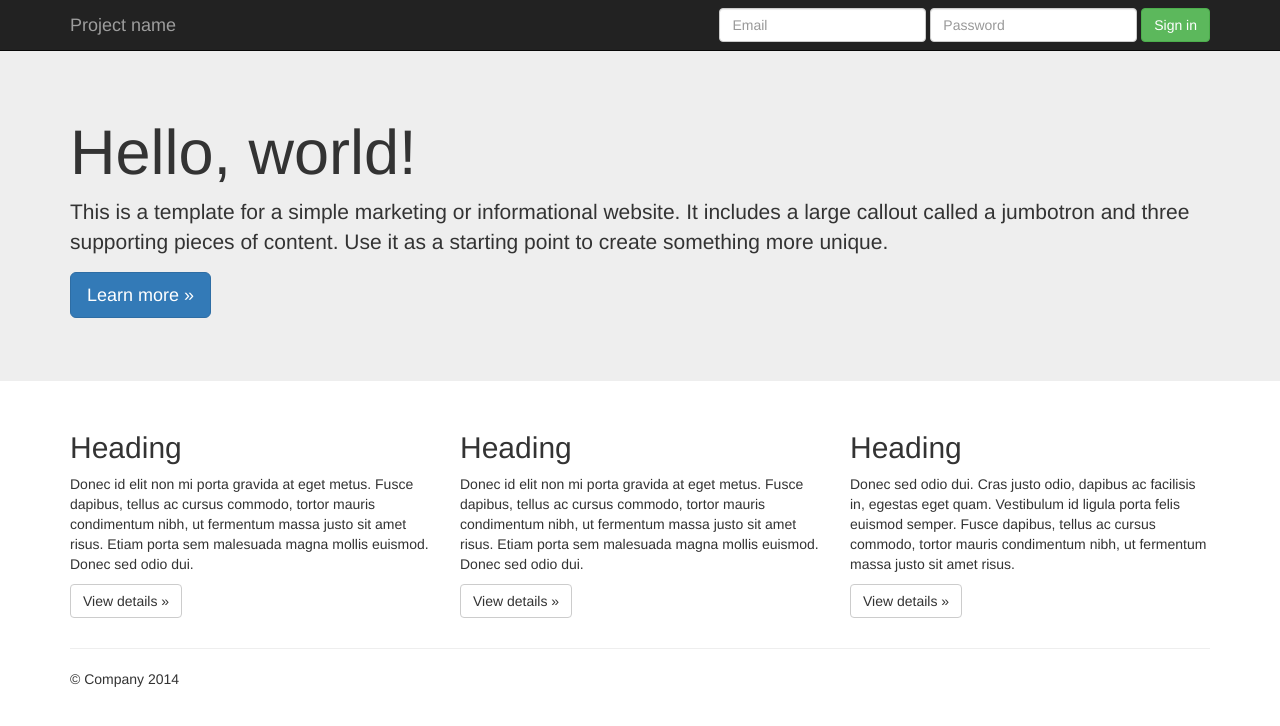
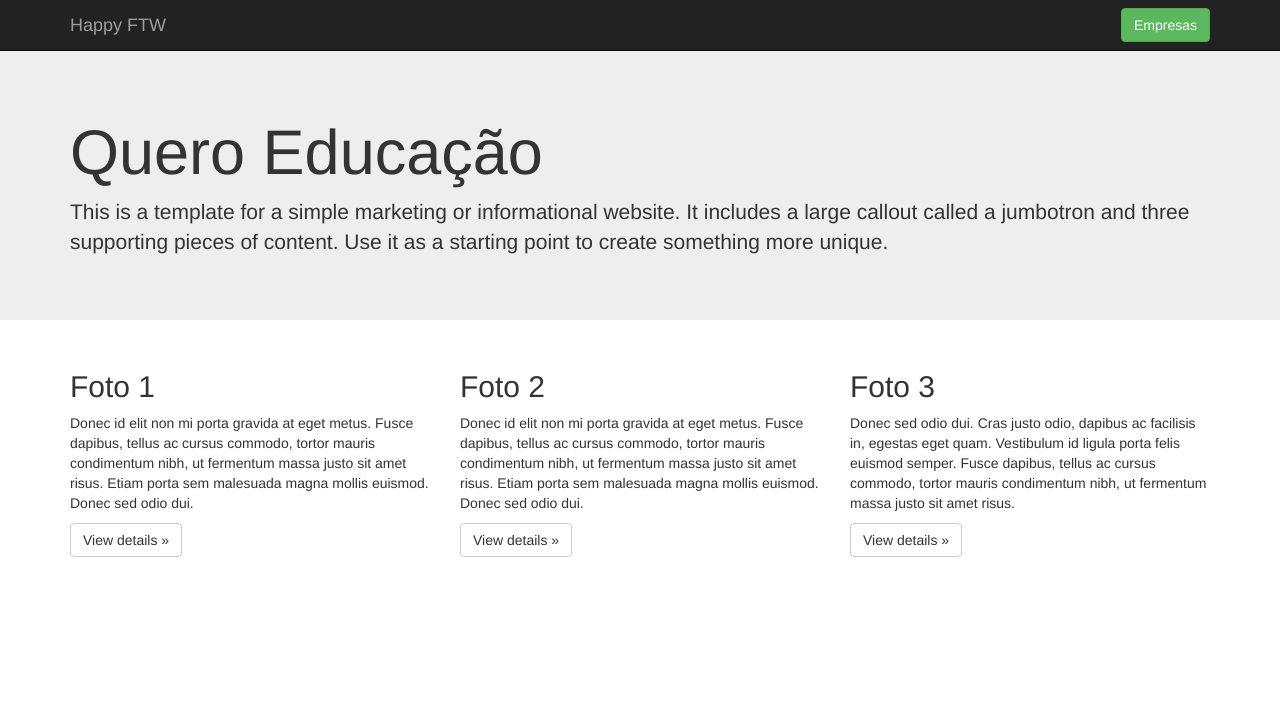
Before and after one commit to eferrares/codeinquero, a Django app: page / in a window 1280 px wide. Shown: the top 726 px of the page. Run offline with Django 3.2, Linux system fonts and the light colour scheme; some libraries are stand-ins or nearby versions.

Commit message:
initial template

```diff
--- a/base/templates/_layouts/base.html
+++ b/base/templates/_layouts/base.html
@@ -56,18 +56,6 @@
     {% block content %}{% endblock %}
   </div>
 
-  <footer>
-    {% block footer %}
-    <div class="container">
-      <hr>
-      <p>&copy; Company 2014</p>
-    </div>
-    {% endblock footer %}
-  </footer>
-
-
-  <!-- JavaScript at the bottom for fast page loading -->
-
   <!-- Grab Google CDN's jQuery, with a protocol relative URL; fall back to local if offline -->
   {% block cdn_js %}
   <script src="//ajax.googleapis.com/ajax/libs/jquery/2.1.1/jquery.min.js"></script>
--- a/base/templates/base/home.html
+++ b/base/templates/base/home.html
@@ -14,8 +14,6 @@ body {
 {% block page_title %}Your Site - Home{% endblock %}
 {% block page_class %}home-page{% endblock %}
 {% block content %}
-<!-- This code is taken from http://getbootstrap.com/examples/jumbotron/ -->
-
     <div class="navbar navbar-inverse navbar-fixed-top" role="navigation">
       <div class="container">
         <div class="navbar-header">
@@ -25,27 +23,20 @@ body {
             <span class="icon-bar"></span>
             <span class="icon-bar"></span>
           </button>
-          <a class="navbar-brand" href="#">Project name</a>
+          <a class="navbar-brand" href="#">Happy FTW</a>
         </div>
         <div class="navbar-collapse collapse">
           <form class="navbar-form navbar-right">
-            <div class="form-group">
-              <input type="text" placeholder="Email" class="form-control">
+            <a href="{% url 'enterprise_list' %}" class="btn btn-success">Empresas</a>
+          </form>
         </div>
-            <div class="form-group">
-              <input type="password" placeholder="Password" class="form-control">
-            </div>
-            <button type="submit" class="btn btn-success">Sign in</button>
-          </form>
-        </div><!--/.navbar-collapse -->
       </div>
     </div>
 
     <div class="jumbotron">
       <div class="container">
-        <h1>Hello, world!</h1>
+        <h1>Quero Educação</h1>
         <p>This is a template for a simple marketing or informational website. It includes a large callout called a jumbotron and three supporting pieces of content. Use it as a starting point to create something more unique.</p>
-        <p><a class="btn btn-primary btn-lg" role="button">Learn more »</a></p>
       </div>
     </div>
 
@@ -53,17 +44,17 @@ body {
       <!-- Example row of columns -->
       <div class="row">
         <div class="col-md-4">
-          <h2>Heading</h2>
+          <h2>Foto 1</h2>
           <p>Donec id elit non mi porta gravida at eget metus. Fusce dapibus, tellus ac cursus commodo, tortor mauris condimentum nibh, ut fermentum massa justo sit amet risus. Etiam porta sem malesuada magna mollis euismod. Donec sed odio dui. </p>
           <p><a class="btn btn-default" href="#" role="button">View details »</a></p>
         </div>
         <div class="col-md-4">
-          <h2>Heading</h2>
+          <h2>Foto 2</h2>
           <p>Donec id elit non mi porta gravida at eget metus. Fusce dapibus, tellus ac cursus commodo, tortor mauris condimentum nibh, ut fermentum massa justo sit amet risus. Etiam porta sem malesuada magna mollis euismod. Donec sed odio dui. </p>
           <p><a class="btn btn-default" href="#" role="button">View details »</a></p>
        </div>
         <div class="col-md-4">
-          <h2>Heading</h2>
+          <h2>Foto 3</h2>
           <p>Donec sed odio dui. Cras justo odio, dapibus ac facilisis in, egestas eget quam. Vestibulum id ligula porta felis euismod semper. Fusce dapibus, tellus ac cursus commodo, tortor mauris condimentum nibh, ut fermentum massa justo sit amet risus.</p>
           <p><a class="btn btn-default" href="#" role="button">View details »</a></p>
         </div>
--- a/base/urls.py
+++ b/base/urls.py
@@ -6,4 +6,5 @@ from . import views
 
 urlpatterns = [
     url(r'^$', views.home, name='home'),
+    url(r'^empresas$', views.enterprise_list, name='enterprise_list'),
 ]
--- a/base/views.py
+++ b/base/views.py
@@ -3,3 +3,8 @@ from django.shortcuts import render
 
 def home(request):
     return render(request, 'base/home.html')
+
+
+def enterprise_list(request):
+    context = {}
+    return render(request, 'base/enterprise_list.html', context)
```
Lines whose indentation alone changed are shown as unchanged.
